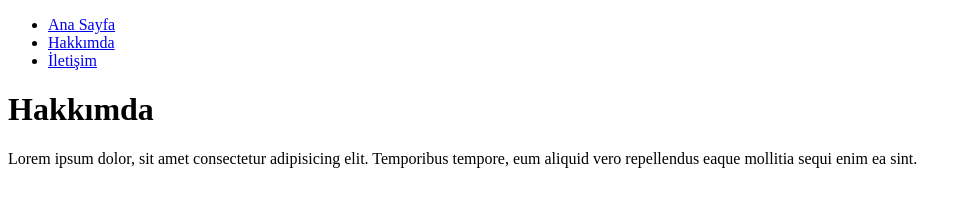
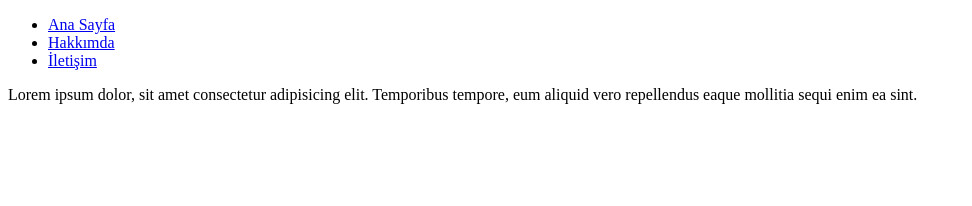
Before and after one commit to acunmedyaakademi/dogukanSari-githubOgreniyorum, a plain HTML site: page hakkimda.html in a window 1280 px wide. Shown: the whole page, without its empty margins (0-972 px from the left). Drawn offline with Linux system fonts and the light colour scheme.

```diff
--- a/hakkimda.html
+++ b/hakkimda.html
@@ -6,13 +6,13 @@
   <title>Basit Bir Web Sitesi</title>
 </head>
 <body>
+
   <ul>
     <li><a href="index.html">Ana Sayfa</a></li>
     <li><a href="hakkimda.html">Hakkımda</a></li>
     <li><a href="iletisim.html">İletişim</a></li>
   </ul>
 
-  <h1>Hakkımda</h1>
   <p>Lorem ipsum dolor, sit amet consectetur adipisicing elit. Temporibus tempore, eum aliquid vero repellendus eaque mollitia sequi enim ea sint.</p>
 </body>
 </html>
```
